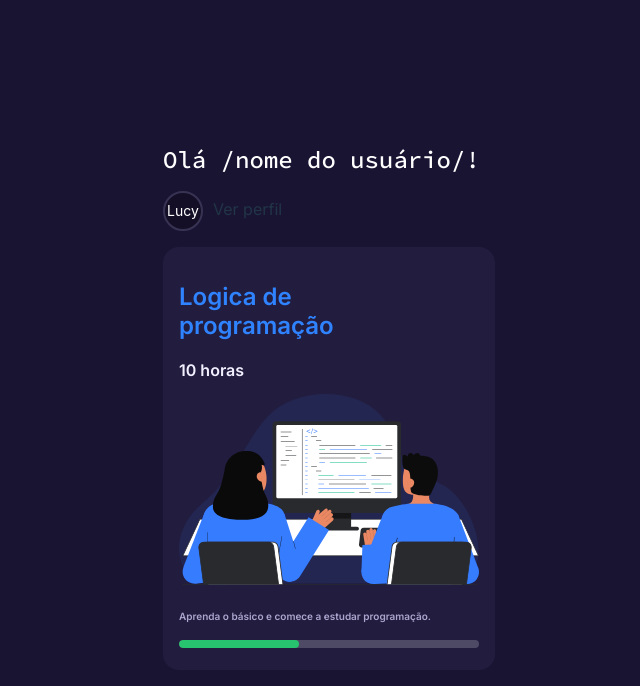
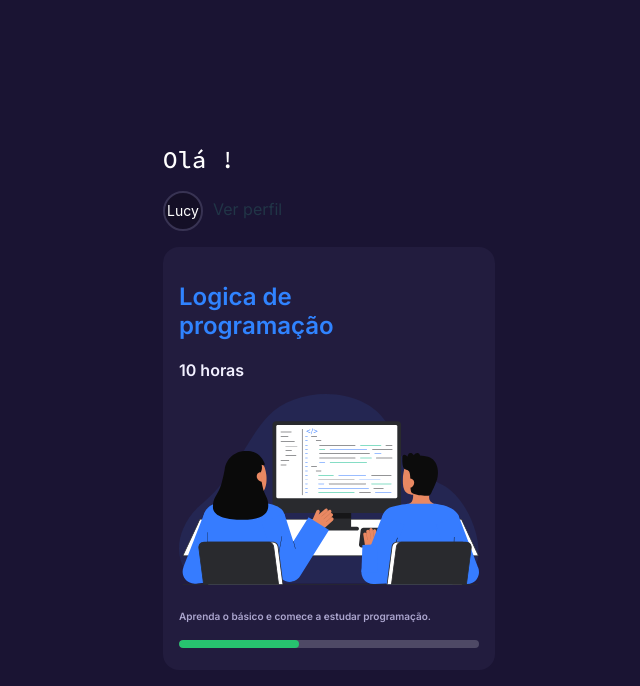
Before and after one commit to huilde/LabTech, a React (Vite) app: page /inicio in a window 1280 px wide. Shown: the top 686 px of the page, without its empty margins (311-951 px from the left). Built offline with nearby package versions, Linux system fonts and the light colour scheme.

Commit message:
fix: create contex

```diff
--- /dev/null
+++ b/src/Context.jsx
@@ -0,0 +1,8 @@
+import React, { createContext } from "react";
+
+const Context = createContext([
+  { nome: "huilde", sobrenome: "viana" },
+  () => {},
+]);
+
+export { Context };
--- a/src/main.jsx
+++ b/src/main.jsx
@@ -1,4 +1,4 @@
-import React from "react";
+import React, { useState } from "react";
 import ReactDOM from "react-dom/client";
 
 import Inicio from "../src/pages/Inicio";
@@ -10,7 +10,9 @@ import Perguntas from "./pages/Perguntas";
 import { Projeto } from "./pages/Projeto";
 import "./index.css";
 import "./App.css";
+import { Context } from "./Context";
 import { createBrowserRouter, RouterProvider } from "react-router-dom";
+import App from "./pages/App";
 
 const router = createBrowserRouter([
   {
@@ -42,9 +44,17 @@ const router = createBrowserRouter([
     element: <Perguntas />,
   },
 ]);
+const test = () => {
+  return (
+    <div>
+      {" "}
+      <div></div>
+    </div>
+  );
+};
 
 ReactDOM.createRoot(document.getElementById("root")).render(
   <React.StrictMode>
-    <RouterProvider router={router} />
+    <App></App>
   </React.StrictMode>
 );
--- /dev/null
+++ b/src/pages/App.jsx
@@ -0,0 +1,58 @@
+import React, { useState } from "react";
+
+import Inicio from "./Inicio";
+import Trilha from "./Trilha";
+import Atividades from "./Atividades";
+import Perfil from "./Perfil";
+import Login from "./Login";
+import Perguntas from "./Perguntas";
+import { Projeto } from "./Projeto";
+import "../index.css";
+import "../App.css";
+import { Context } from "../Context";
+import { createBrowserRouter, RouterProvider } from "react-router-dom";
+
+const router = createBrowserRouter([
+  {
+    path: "/inicio",
+    element: <Inicio />,
+  },
+  {
+    path: "/trilha",
+    element: <Trilha />,
+  },
+  {
+    path: "/atividades",
+    element: <Atividades />,
+  },
+  {
+    path: "/perfil",
+    element: <Perfil />,
+  },
+  {
+    path: "/",
+    element: <Login />,
+  },
+  {
+    path: "/projeto",
+    element: <Projeto />,
+  },
+  {
+    path: "/perguntas",
+    element: <Perguntas />,
+  },
+]);
+
+const App = () => {
+  const [profile, setProfile] = useState({
+    nome: "huilde",
+    sobrenome: "viana",
+  });
+  return (
+    <Context.Provider value={[profile, setProfile]}>
+      <RouterProvider router={router} />
+    </Context.Provider>
+  );
+};
+
+export default App;
--- a/src/pages/Inicio.jsx
+++ b/src/pages/Inicio.jsx
@@ -1,17 +1,17 @@
-import React, { useState } from "react";
+import React, { useState, useContext } from "react";
 import { Avatar, Row, Col } from "antd";
 import { Card } from "../Card";
 import { Navigate } from "react-router-dom";
+import { Context } from "../Context";
 
 const Inicio = () => {
-  // const handleClick = () => {
-  //   return
-  // };
+  const [profile] = useContext(Context);
+  console.log(profile);
   const [goToPerfil, setGoToPerfil] = useState(false);
   return (
     <Row justify="center" align="middle">
       <Col justify="center" align="middle">
-        <h1 className="base-font userNome">Olá /nome do usuário/!</h1>
+        <h1 className="base-font userNome">Olá {profile.name}!</h1>
         <Col align="start">
           <Col className="sub">
             <Avatar
--- a/src/pages/Login.jsx
+++ b/src/pages/Login.jsx
@@ -1,4 +1,4 @@
-import React, { useEffect, useState } from "react";
+import React, { useEffect, useState, useContext } from "react";
 import { Row, Form, Input, Button, Space, Col } from "antd";
 import { GoogleLogin } from "react-google-login";
 import { gapi } from "gapi-script";
@@ -6,15 +6,19 @@ import { gapi } from "gapi-script";
 // import { db } from "../firebase";
 import { Person } from "../Person";
 import { Navigate } from "react-router-dom";
+import { Context } from "../Context";
 
 const Login = () => {
   const [form] = Form.useForm();
   const [isLogged, setIsLogged] = useState(true);
   const nameValue = Form.useWatch("senha", form);
+  const [profile, setProfile] = useContext(Context);
   console.log(form);
-  const [profile, setProfile] = useState([]);
+  //   const [profile, setProfile] = useState([]);
   const clientId =
     "5420198135-r829nc9lp5l9mt1s3gr5da3sc8h847v4.apps.googleusercontent.com";
+
+  console.log(profile);
 
   useEffect(() => {}, []);
 
```
